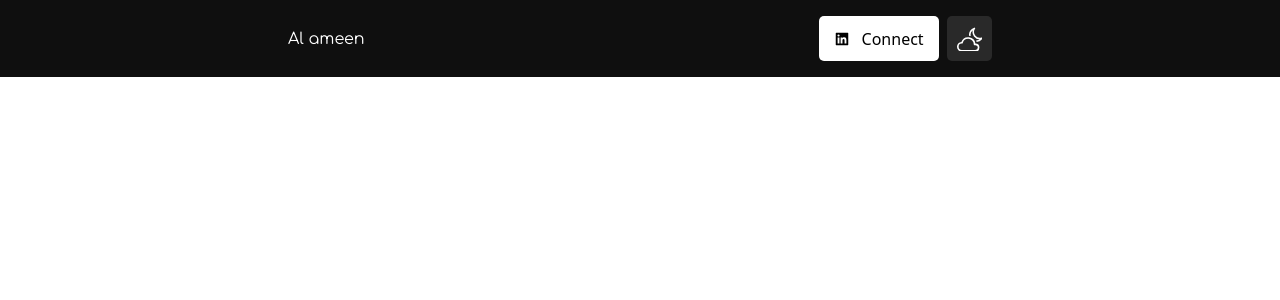
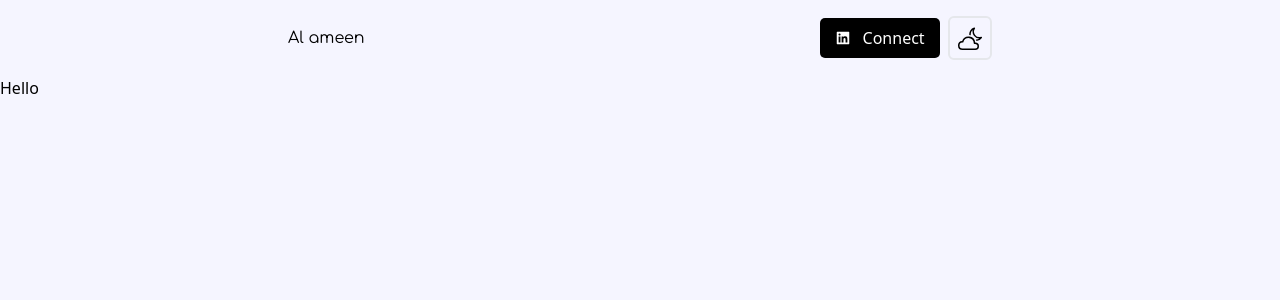
Before and after one commit to adeyemialameen04/PortfolioVY, a React (Vite) app: page / in a window 1280 px wide. Shown: the top 300 px of the page. Built offline with nearby package versions, Linux system fonts and the light colour scheme.

Commit message:
added theme switcher

```diff
--- a/src/App.jsx
+++ b/src/App.jsx
@@ -1,11 +1,22 @@
+import { createContext, useState } from "react";
 import Navbar from "./Components/Navbar/Navbar";
 
+export const ThemeContext = createContext(null);
+
 function App() {
+  const [theme, setTheme] = useState("light");
+
+  const handleToggleTheme = () => {
+    setTheme((curr) => (curr === "light" ? "dark" : "light"));
+  };
+
   return (
-    <>
-      <Navbar />
-      <h1>Hello</h1>
-    </>
+    <ThemeContext.Provider value={{ theme, handleToggleTheme }}>
+      <div id={theme === "light" ? "light" : "dark"}>
+        <Navbar />
+        <h1>Hello</h1>
+      </div>
+    </ThemeContext.Provider>
   );
 }
 
--- a/src/Components/Navbar/Navbar.jsx
+++ b/src/Components/Navbar/Navbar.jsx
@@ -1,8 +1,12 @@
+import { useContext } from "react";
 import "./navbar.css";
 import { AiFillLinkedin } from "react-icons/ai";
 import { BsCloudMoon } from "react-icons/bs";
+import { ThemeContext } from "../../App";
 
 const Navbar = () => {
+  const { theme, handleToggleTheme } = useContext(ThemeContext);
+
   return (
     <nav className="nav">
       <div className="container nav__container">
@@ -12,7 +16,7 @@ const Navbar = () => {
             <AiFillLinkedin />
             Connect
           </button>
-          <button className="mode-btn center-btn ">
+          <button onClick={handleToggleTheme} className="mode-btn center-btn ">
             <BsCloudMoon />
           </button>
         </div>
--- a/src/Components/Navbar/navbar.css
+++ b/src/Components/Navbar/navbar.css
@@ -1,7 +1,3 @@
-.nav {
-    background-color: var(--clr-dark-background);
-}
-
 .nav__container {
     padding-block: 1rem;
     display: flex;
@@ -20,29 +16,49 @@
 }
 
 .mode-btn {
-    --clr-dark: hsl(0, 0%, 16%);
-    background-color: var(--clr-dark);
+    background-color: transparent;
     border: none;
-    height: 45px;
-    width: 45px;
-    color: var(--clr-white);
-    border-radius: 5px;
+    /* height: 45px; */
+    /* width: 45px; */
+    padding: .5rem;
+    /* color: var(--clr-white); */
+    border-radius: .375rem;
     bottom: none;
-    font-size: 1.6rem;
+    font-size: 1.5rem;
+    border: 2px solid #e5e7eb;
 }
 
 .connect-btn {
-    background-color: var(--clr-white);
-    height: 45px;
+    background-color: var(--clr-black);
+    /* height: 45px; */
+    padding-block: .5rem;
     border-radius: 5px;
     flex: 1;
     border: none;
     transition: var(--transition);
     width: 120px;
     gap: .7rem;
+    color: var(--clr-white);
 }
 
 .connect-btn:hover {
     --clr-hover: hsl(214, 32%, 91%);
     background-color: var(--clr-hover);
 }
+
+/* THEMES */
+#dark {
+    --clr-dark: hsl(0, 0%, 16%);
+    background-color: var(--clr-dark);
+}
+
+#dark .mode-btn {
+    border: none;
+    background-color: hsl(0, 0%, 16%);
+    color: var(--clr-white);
+}
+
+#dark .connect-btn {
+    background-color: var(--clr-white);
+    color: var(--clr-black);
+}
--- a/src/index.css
+++ b/src/index.css
@@ -84,6 +84,19 @@ svg {
   justify-content: center;
 }
 
+/* THEMES */
+#light {
+  background-color: var(--clr-light-background);
+  min-height: 100vh;
+  color: var(--clr-black);
+}
+
+#dark {
+  background-color: var(--clr-dark-background);
+  min-height: 100vh;
+  color: var(--clr-white);
+}
+
 @media (min-width:780px) {
   .container {
     width: var(--container-md);
```
